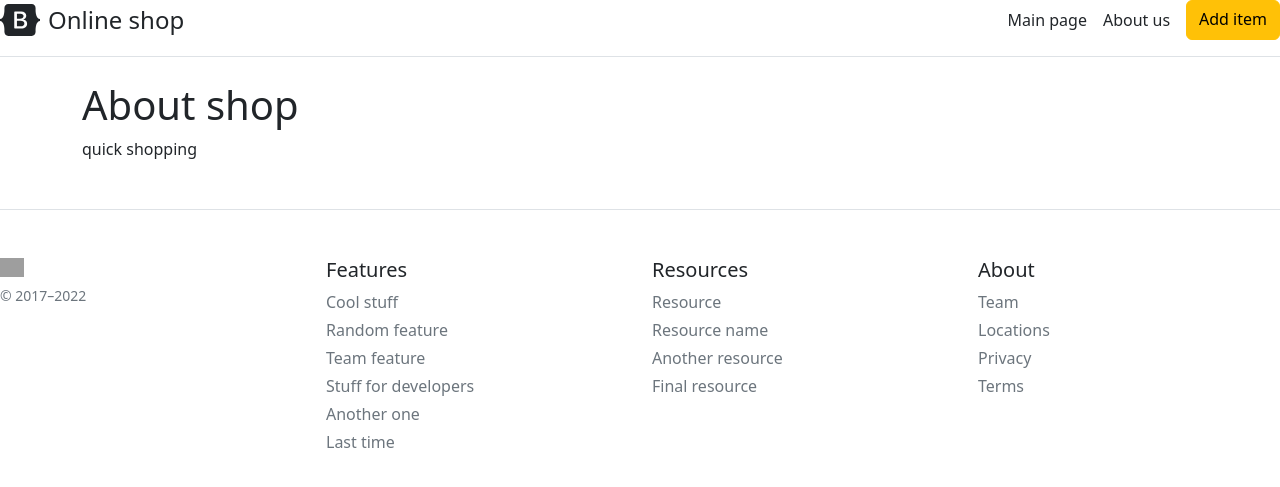
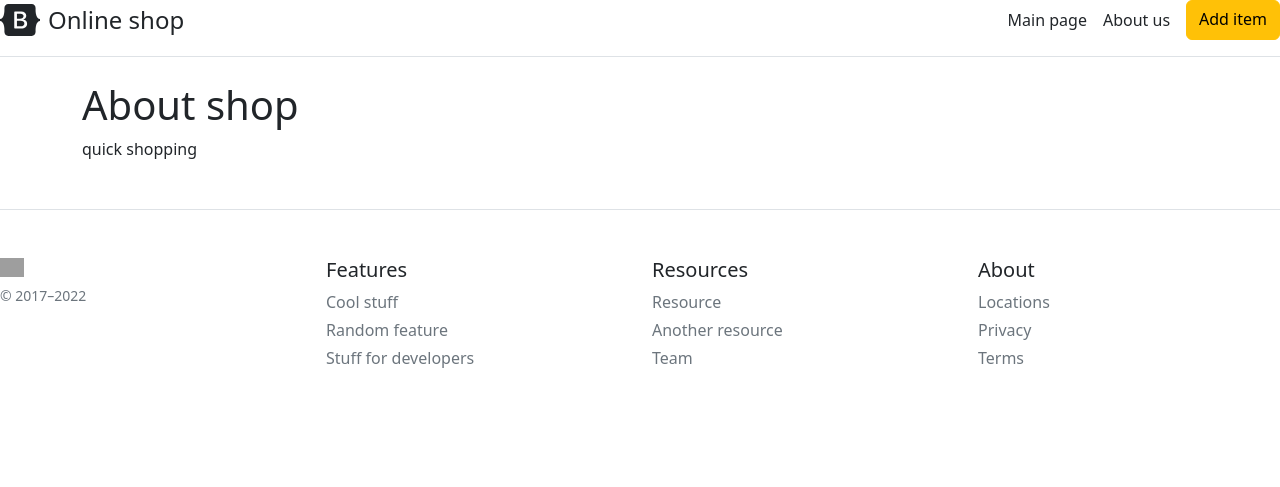
Before and after one commit to MargaritaSI/onlinemarket-flask-, a Flask app: page /about in a window 1280 px wide. Shown: the top 487 px of the page. Run offline with Flask 2, Linux system fonts and the light colour scheme; grey boxes are pictures that could not be loaded.

Commit message:
footer edit html

```diff
--- a/templates/base.html
+++ b/templates/base.html
@@ -39,25 +39,22 @@
         <ul class="list-unstyled text-small">
           <li class="mb-1"><a class="link-secondary text-decoration-none" href="#">Cool stuff</a></li>
           <li class="mb-1"><a class="link-secondary text-decoration-none" href="#">Random feature</a></li>
-          <li class="mb-1"><a class="link-secondary text-decoration-none" href="#">Team feature</a></li>
           <li class="mb-1"><a class="link-secondary text-decoration-none" href="#">Stuff for developers</a></li>
-          <li class="mb-1"><a class="link-secondary text-decoration-none" href="#">Another one</a></li>
-          <li class="mb-1"><a class="link-secondary text-decoration-none" href="#">Last time</a></li>
+
         </ul>
       </div>
       <div class="col-6 col-md">
         <h5>Resources</h5>
         <ul class="list-unstyled text-small">
           <li class="mb-1"><a class="link-secondary text-decoration-none" href="#">Resource</a></li>
-          <li class="mb-1"><a class="link-secondary text-decoration-none" href="#">Resource name</a></li>
           <li class="mb-1"><a class="link-secondary text-decoration-none" href="#">Another resource</a></li>
-          <li class="mb-1"><a class="link-secondary text-decoration-none" href="#">Final resource</a></li>
+          <li class="mb-1"><a class="link-secondary text-decoration-none" href="#">Team</a></li>
         </ul>
       </div>
       <div class="col-6 col-md">
         <h5>About</h5>
         <ul class="list-unstyled text-small">
-          <li class="mb-1"><a class="link-secondary text-decoration-none" href="#">Team</a></li>
+
           <li class="mb-1"><a class="link-secondary text-decoration-none" href="#">Locations</a></li>
           <li class="mb-1"><a class="link-secondary text-decoration-none" href="#">Privacy</a></li>
           <li class="mb-1"><a class="link-secondary text-decoration-none" href="#">Terms</a></li>
```
